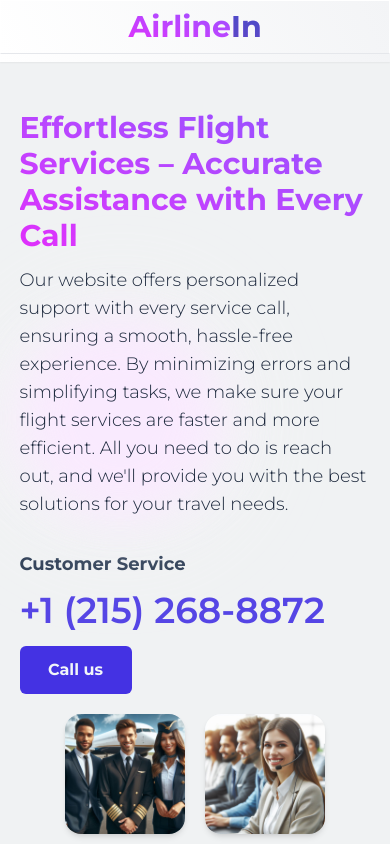
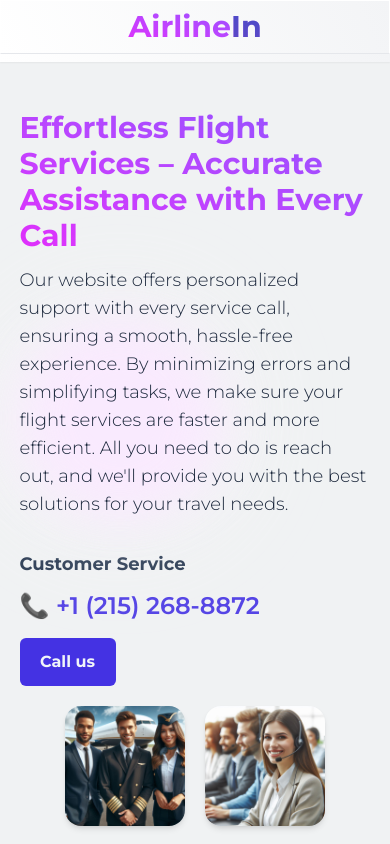
Before and after one commit to ayyoob150/airlinein, a Next.js app: page / in a window 390 px wide. Shown: the top 844 px of the page. Built offline with nearby package versions, Linux system fonts and the light colour scheme.

Commit message:
icon added

```diff
--- a/app/page.js
+++ b/app/page.js
@@ -24,22 +24,22 @@ const Home = () => (
           <div className="w-[200px] md:w-[400px] h-[150px] rounded-full bg-fuchsia-50 opacity-60 blur-2xl absolute" />
           <div className="w-[200px] md:w-[300px] h-[200px] rounded-full bg-fuchsia-100 opacity-80 blur-xl absolute" />
         </div>
-        <div className="text">
+        <div className="">
           <div className="mt-8 font-bold text-lg  text-slate-700">
             Customer Service
           </div>
           <div className="mt-3">
             <a
               href="tel:+12152688872"
-              className=" font-semibold text-4xl  text-primary/90"
+              className=" font-semibold text-2xl md:text-4xl  text-primary/90"
             >
-              +1 (215) 268-8872
+             📞 +1 (215) 268-8872
             </a>
           </div>
-          <div className="">
+          <div className="flex ">
             <a
               href="tel:+12152688872"
-              className="px-6 py-3 text-slate-100 bg-primary rounded-md mt-4 w-28 font-bold flex justify-center items-center"
+              className="px-3 md:px-6 py-3 text-slate-100 bg-primary rounded-md mt-4 w-24 md:w-28 font-bold flex justify-center items-center"
             >
               Call us
             </a>
```
